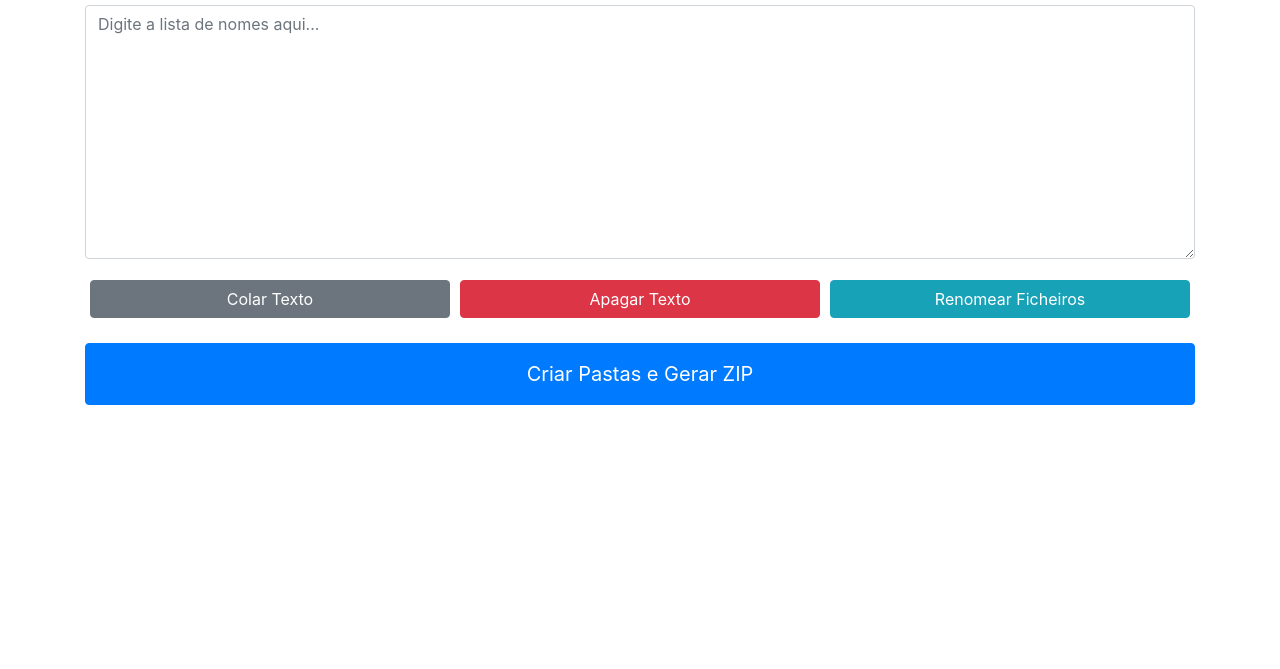
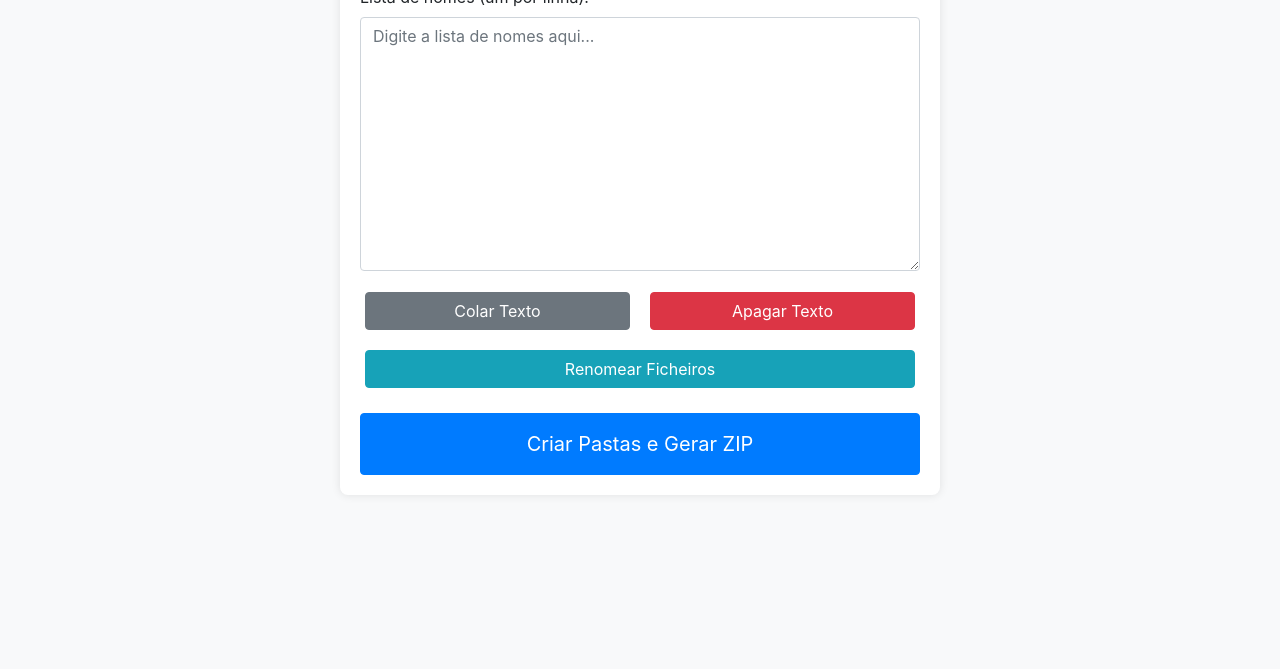
Before and after one commit to sgoes/criarpastas, a plain HTML site: page index.html in a window 1280 px wide. Shown: the part 131-800 px from the top of the page. Drawn offline with nearby package versions, Linux system fonts and the light colour scheme.

Commit message:
Update index.html 010811502024

```diff
--- a/index.html
+++ b/index.html
@@ -8,26 +8,38 @@
     <link href="https://maxcdn.bootstrapcdn.com/bootstrap/4.5.2/css/bootstrap.min.css" rel="stylesheet">
     <script src="https://cdnjs.cloudflare.com/ajax/libs/jszip/3.7.1/jszip.min.js"></script>
     <style>
+        body {
+            background-color: #f8f9fa;
+        }
+        .container {
+            background-color: #fff;
+            padding: 20px;
+            border-radius: 8px;
+            box-shadow: 0 0 10px rgba(0, 0, 0, 0.1);
+            max-width: 600px;
+            margin: 40px auto;
+        }
         .button-container {
             display: flex;
-            justify-content: space-between;
             flex-wrap: wrap;
+            gap: 10px;
+            justify-content: center;
         }
         .button-container button {
-            margin-bottom: 10px;
-            flex: 1;
+            flex: 1 1 calc(50% - 20px);
             margin: 5px;
         }
         .highlight-button {
             margin-top: 20px;
             font-size: 1.25em;
             padding: 15px;
+            width: 100%;
         }
     </style>
 </head>
 
 <body>
-    <div class="container mt-5">
+    <div class="container">
         <h1 class="text-center">Criar Pastas e Gerar ZIP</h1>
         <div class="form-group">
             <label for="input_text">Lista de nomes (um por linha):</label>
@@ -38,7 +50,7 @@
             <button type="button" class="btn btn-danger" onclick="clearText()">Apagar Texto</button>
             <button type="button" class="btn btn-info" onclick="window.open('https://sgoes.github.io/renomear_ficheiros/', '_blank')">Renomear Ficheiros</button>
         </div>
-        <button type="button" class="btn btn-primary btn-block highlight-button" onclick="createFoldersAndZip()">Criar Pastas e Gerar ZIP</button>
+        <button type="button" class="btn btn-primary highlight-button" onclick="createFoldersAndZip()">Criar Pastas e Gerar ZIP</button>
     </div>
 
     <script>
```
